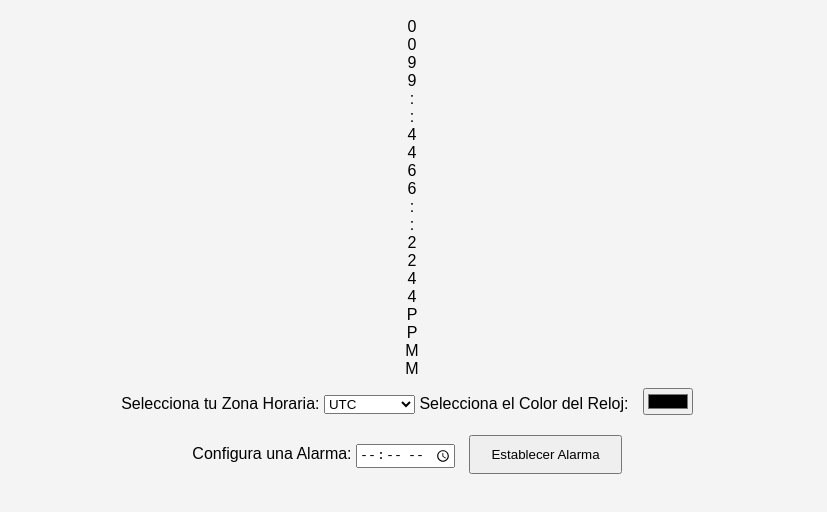
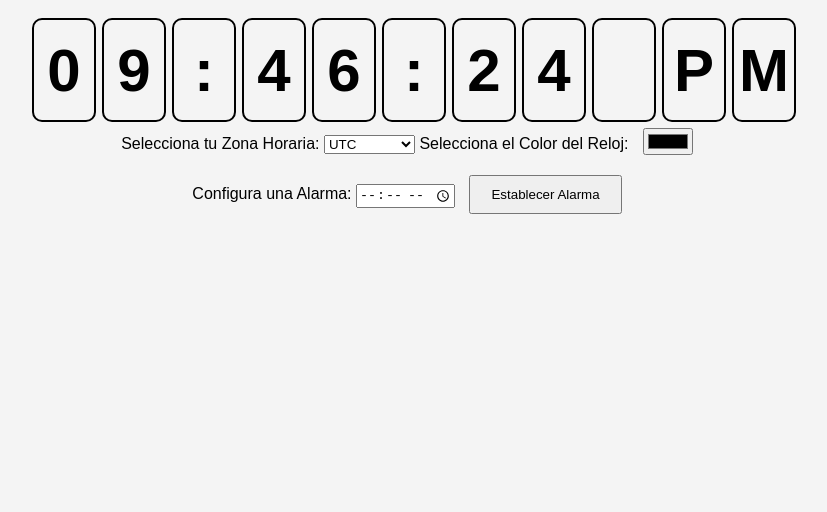
Before and after one commit to franlpz1969/flipclock, a plain HTML site: page index.html in a window 1280 px wide. Shown: the part 90-602 px from the top of the page, without its empty margins (228-1055 px from the left). Drawn offline with Linux system fonts and the light colour scheme.

Commit message:
Update styles.css

```diff
--- a/styles.css
+++ b/styles.css
@@ -11,11 +11,45 @@ body {
     margin-top: 50px;
 }
 
-#clock {
-    font-size: 80px;
+#flip-clock {
+    display: flex;
+    justify-content: center;
+    align-items: center;
+    gap: 10px;
+}
+
+.flip-card {
+    position: relative;
+    width: 60px;
+    height: 100px;
+    perspective: 1000px;
+    font-size: 60px;
     font-weight: bold;
-    margin: 20px 0;
-    transition: color 0.3s ease;
+}
+
+.flip-card-inner {
+    position: absolute;
+    width: 100%;
+    height: 100%;
+    transition: transform 0.6s;
+    transform-style: preserve-3d;
+}
+
+.flip-card-front,
+.flip-card-back {
+    position: absolute;
+    width: 100%;
+    height: 100%;
+    backface-visibility: hidden;
+    display: flex;
+    justify-content: center;
+    align-items: center;
+    border: 2px solid black;
+    border-radius: 10px;
+}
+
+.flip-card-back {
+    transform: rotateX(180deg);
 }
 
 input[type="color"] {
```
